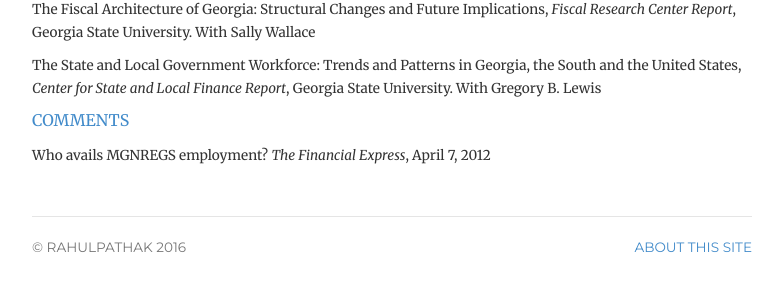
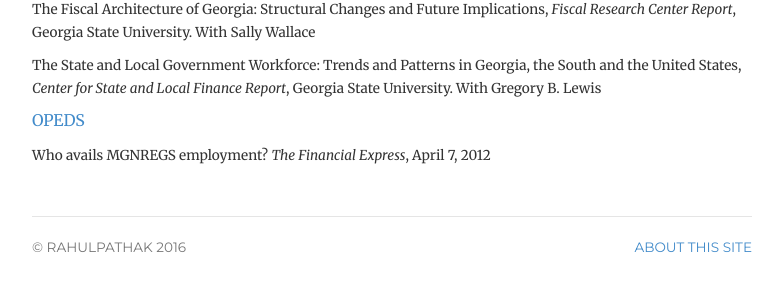
Before and after one commit to pathak-rahul/pathak-rahul.github.io, a Jekyll site: the page built from testing/index.html, in a window 1280 px wide. Shown: the part 362-653 px from the top of the page, without its empty margins (248-1030 px from the left). Built offline with Jekyll 4.4.1, drawn with Linux system fonts in a browser that asks for light colours.

Commit message:
Update index.html

```diff
--- a/testing/index.html
+++ b/testing/index.html
@@ -23,7 +23,7 @@ title: research
 	<p><li><small>The Fiscal Architecture of Georgia: Structural Changes and Future Implications, <em>Fiscal Research Center Report</em>, Georgia State University. With Sally Wallace </small> </li></p>
 	<p><li><small>The State and Local Government Workforce: Trends and Patterns in Georgia, the South and the United States, <em>Center for State and Local Finance Report</em>, Georgia State University. With Gregory B. Lewis</small> </li></p>
 
-	<p class="text-primary">COMMENTS</p>
+	<p class="text-primary">OPEDS</p>
 
 	<p><li><small>Who avails MGNREGS employment? <em>The Financial Express</em>, April 7, 2012 </small> </li></p>
 
```
